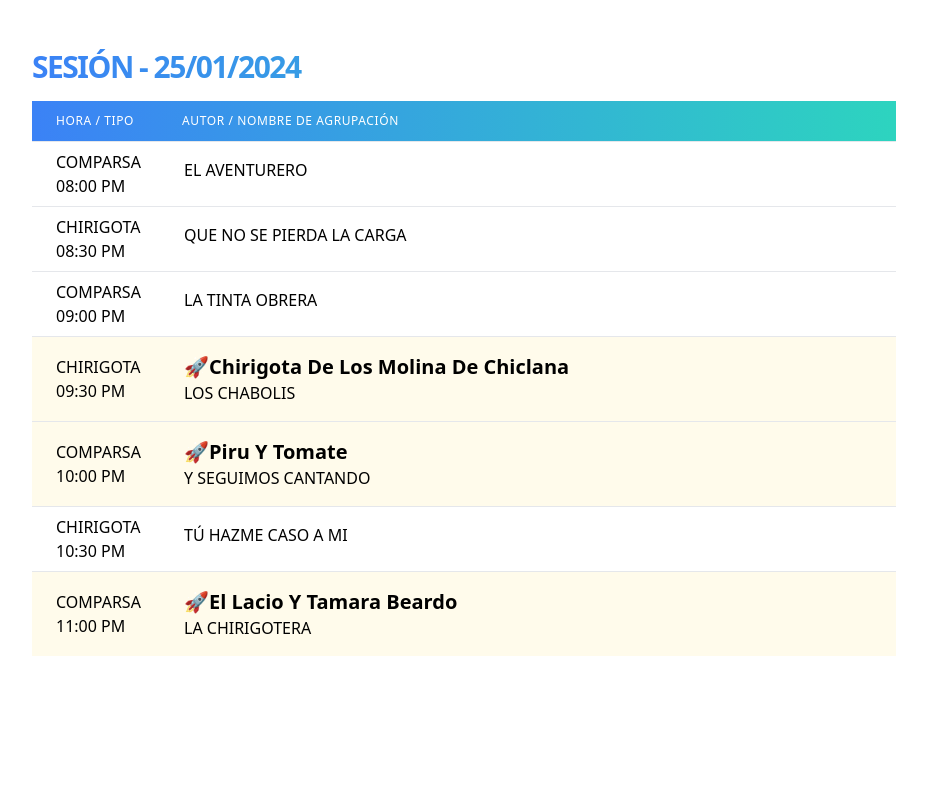
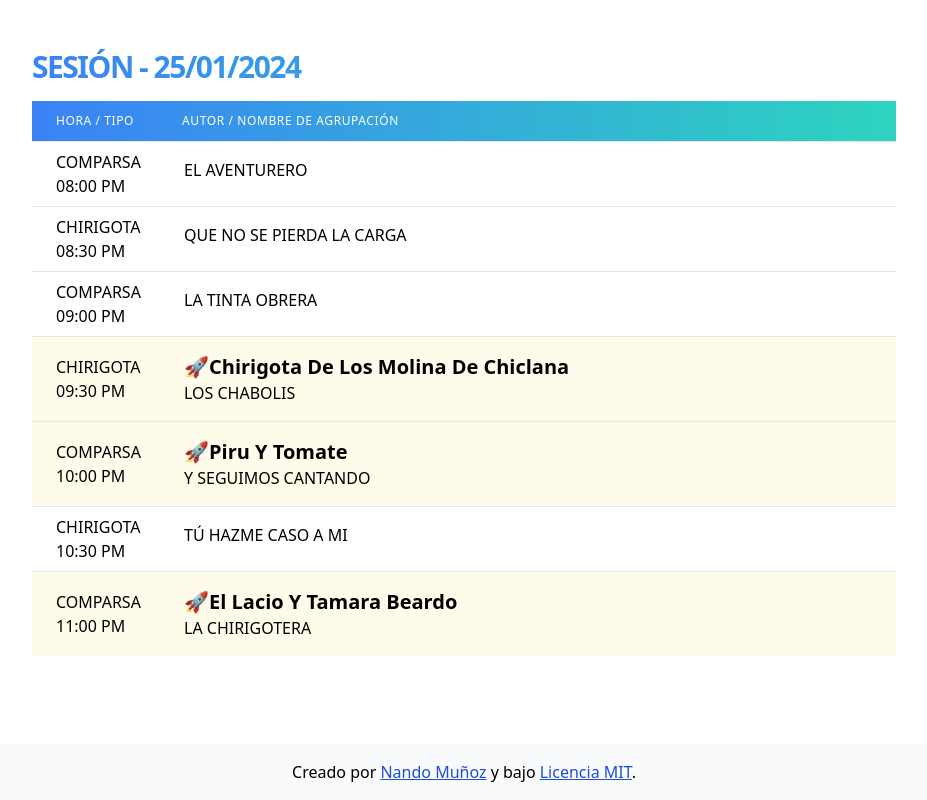
Before and after one commit to nandovejer/coac-quien-canta-hoy, a React (Vite) app: page / in a window 1280 px wide. Shown: the part 10537-11337 px from the top of the page, without its empty margins (176-1103 px from the left). Before the commit the page ends 11281 px from the top, so only its background shows below. Built offline with nearby package versions, Linux system fonts and the light colour scheme.

Commit message:
añadido el footer

```diff
--- a/src/App.tsx
+++ b/src/App.tsx
@@ -5,6 +5,7 @@ import jsonData from './data/COAC_2024_ADULTOS_PRELIMINARES.json'
 import formatAppData from './utils/formatAppData'
 import AuthorCloud from './components/AuthorCloud'
 import ScrollToTop from './components/OnTop'
+import Footer from './components/Footer'
 function App() {
 
   const currentJsonData = formatAppData(jsonData);
@@ -24,6 +25,7 @@ function App() {
         <DynamicTable data={currentJsonData} />
         <ScrollToTop />
       </main>
+      <Footer />
     </>
   )
 }
--- /dev/null
+++ b/src/components/Footer.tsx
@@ -0,0 +1,15 @@
+function Footer() {
+    return (
+        <footer className="text-center p-4 text-base-content bg-slate-50">
+            <aside>
+                <p> Creado por <a className="text-blue-700 underline  " aria-label='author' href="https://twitter.com/nandovejer">Nando Muñoz</a> y bajo  <a className="text-blue-700 underline  " href="https://es.wikipedia.org/wiki/MIT_License">Licencia MIT</a>.</p>
+            </aside>
+        </footer>
+
+
+
+
+    );
+}
+
+export default Footer;
```
Also changed, not shown: src/App.css (line endings or trailing spaces), src/assets/bg.png (added).
